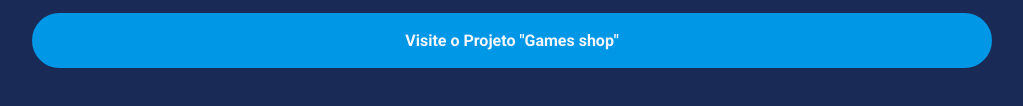
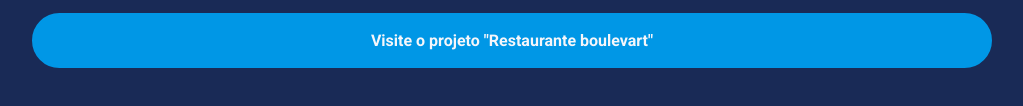
Before and after one commit to GuiMafaldo/LESS, a website: page index.html in a window 1280 px wide. Shown: the part 542-648 px from the top of the page, without its empty margins (128-1151 px from the left). Drawn offline with Linux system fonts and the light colour scheme.

Commit message:
alteração no link de projetos

```diff
--- a/index.html
+++ b/index.html
@@ -59,8 +59,8 @@
                     </a>
                 </li>
                 <li class="projects-list-item">
-                    <a href="https://site-gamesshop-nine-xi.vercel.app/" target="_blank">
-                            Visite o Projeto "Games shop"
+                    <a href="https://restaurante-site-tau.vercel.app/" target="_blank">
+                            Visite o projeto "Restaurante boulevart"
                     </a>
                 </li>
             </ul>
```
